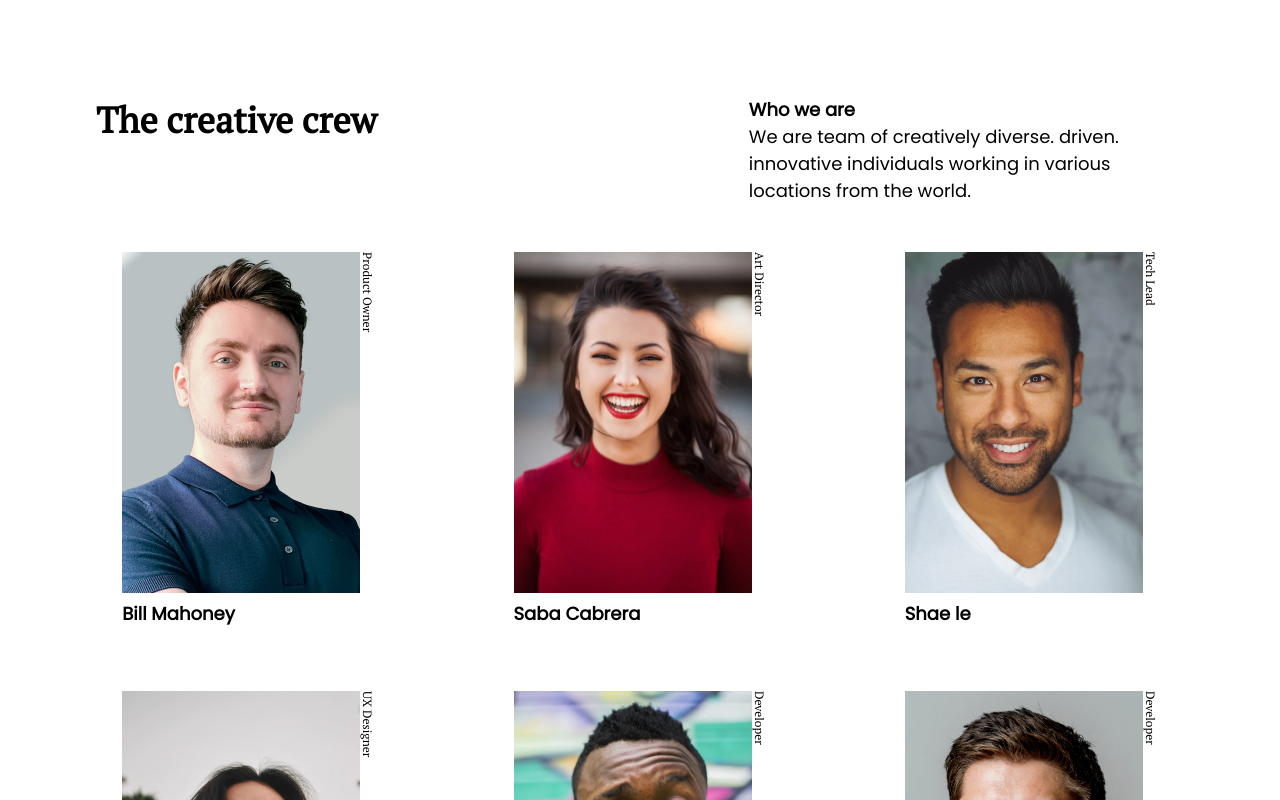
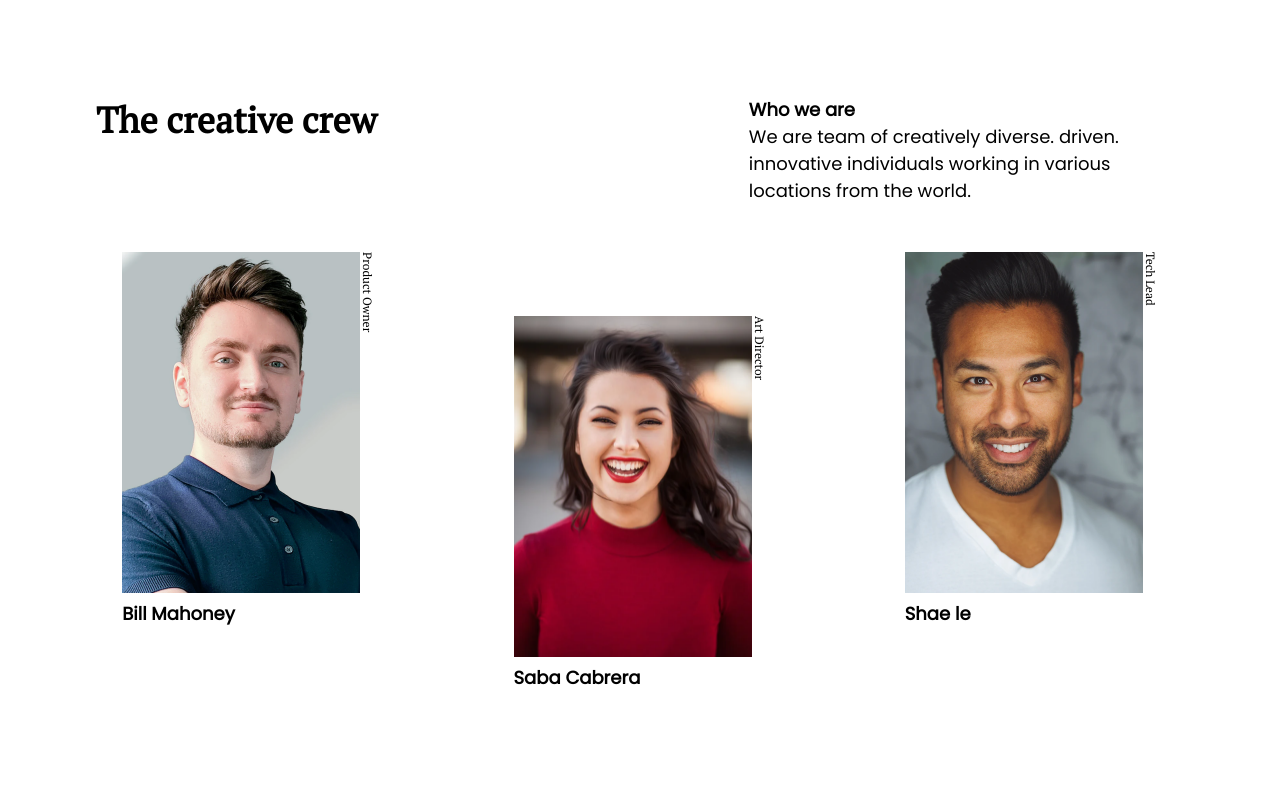
Before and after one commit to bipin-codes/responsive-challenges, a React (Create React App) app: page /teams in a window 1280 px wide. Shown: the top 800 px of the page. Built offline with nearby package versions, Linux system fonts and the light colour scheme.

Commit message:
second challenge complete

```diff
--- a/src/routes/Teams/styles.ts
+++ b/src/routes/Teams/styles.ts
@@ -48,8 +48,18 @@ export const TeamGrid = styled.div`
   grid-template-columns: auto auto auto;
   justify-content: space-evenly;
   gap: 4rem;
+  div:nth-child(3n-1) {
+    margin: 4rem 0;
+  }
   @media (max-width: 1048px) {
+    gap: 2rem;
     grid-template-columns: auto auto;
+    div:nth-child(3n-1) {
+      margin: 0;
+    }
+    div:nth-child(even) {
+      margin: 2rem 0;
+    }
   }
 `;
 export const TeamCard = styled.div`
```
